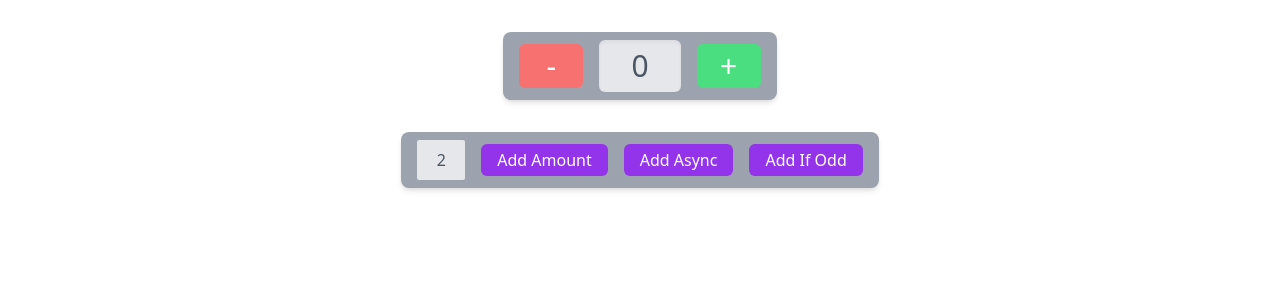
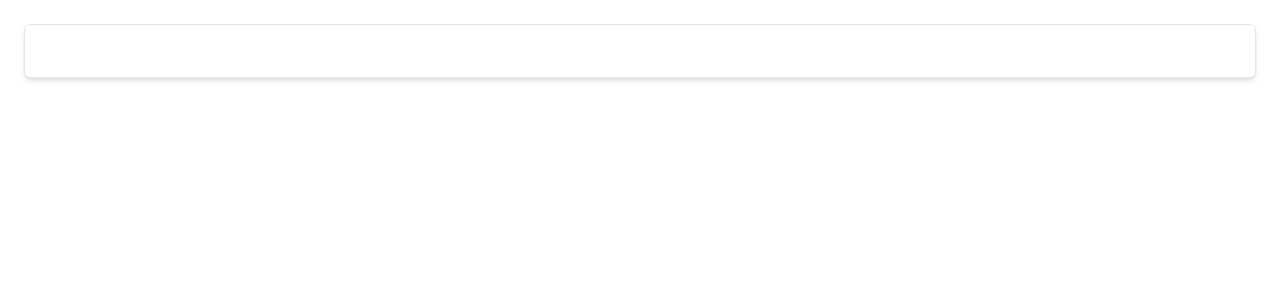
Before and after one commit to Kite1717/mustafafiratyilmaz-reactjs, a React (Vite) app: page / in a window 1280 px wide. Shown: the top 300 px of the page. Built offline with nearby package versions, Linux system fonts and the light colour scheme.

Commit message:
Refactor : code , Create : header, Update : env process

```diff
--- a/index.html
+++ b/index.html
@@ -6,7 +6,7 @@
     <meta name="viewport" content="width=device-width, initial-scale=1.0" />
     <title>Mustafa Firat YILMAZ Reactjs</title>
   </head>
-  <body>
+  <body class="bg-[#f2f2f2]">
     <div id="root"></div>
     <script type="module" src="/src/main.tsx"></script>
   </body>
--- a/package.json
+++ b/package.json
@@ -11,7 +11,6 @@
     "@reduxjs/toolkit": "^1.6.1",
     "@vitejs/plugin-react": "^1.3.2",
     "axios": "^0.27.2",
-    "dotenv": "^16.0.1",
     "react": "^18",
     "react-dom": "^18",
     "react-redux": "^7.2.6",
--- a/src/App.tsx
+++ b/src/App.tsx
@@ -1,10 +1,11 @@
 import React from "react";
+import Header from "./components/Header";
 import Counter from "./features/counter/Counter";
 
 function App(): JSX.Element {
   return (
     <div className="App">
-      <Counter />
+    <Header/>
     </div>
   );
 }
--- a/src/app/store.ts
+++ b/src/app/store.ts
@@ -1,6 +1,6 @@
-import { configureStore, ThunkAction, Action } from '@reduxjs/toolkit';
-import counterReducer from '../features/counter/counterSlice';
-import productReducer from '../features/product/productSlice';
+import { configureStore, ThunkAction, Action } from "@reduxjs/toolkit";
+import counterReducer from "../features/counter/counterSlice";
+import productReducer from "../features/product/productSlice";
 
 export const store = configureStore({
   reducer: {
--- /dev/null
+++ b/src/components/Header/index.tsx
@@ -0,0 +1,18 @@
+import React, { useState } from "react";
+
+const Header = (): JSX.Element => {
+  return (
+    <nav className="flex items-center justify-between flex-wrap bg-white p-3 mt-6 mx-6 shadow-md border rounded-md">
+      <span className="font-medium text-black text-xl tracking-tight italic text-white ml-2">
+        UPayments Store
+      </span>
+      <a
+        href="#"
+        className="font-medium text-black text-xl tracking-tight italic text-white mr-2"
+      >
+        Register
+      </a>
+    </nav>
+  );
+};
+export default Header;
--- a/src/core/config/index.ts
+++ b/src/core/config/index.ts
@@ -1 +1 @@
-export const apiBaseUrl: string = process.env.API_BASE_URL as string;
+export const apiBaseUrl: string = import.meta.env.API_BASE_URL as string;
--- a/src/core/httpClient/index.ts
+++ b/src/core/httpClient/index.ts
@@ -1,5 +1,5 @@
 /* eslint-disable camelcase */
-import { AxiosResponse } from "axios";
+import { AxiosRequestConfig, AxiosResponse } from "axios";
 import { apiBaseUrl } from "../config";
 
 interface Response<T> {
@@ -8,8 +8,7 @@ interface Response<T> {
   message: string;
   user_id: string;
 }
-
-const axios = require("axios").default;
+import axios from "axios";
 
 type Methods = "POST" | "GET" | "DELETE" | "PUT" | "PATCH";
 
@@ -48,7 +47,7 @@ class HttpClientService {
         data: config.body,
         params: config.params,
         responseType: config.responseType,
-      })
+      } as AxiosRequestConfig)
         .then((response: AxiosResponse) => {
           resolve(response.data as Response<T>);
         })
--- a/src/features/product/Product.tsx
+++ b/src/features/product/Product.tsx
@@ -3,7 +3,7 @@ import React, { useState} from "react";
 import { useAppSelector, useAppDispatch } from "../../app/hooks";
 import { selectProducts } from "./productSlice";
 
-export default function Counter(): JSX.Element {
+export default function Product(): JSX.Element {
   const products = useAppSelector(selectProducts);
   const dispatch = useAppDispatch();
 
--- /dev/null
+++ b/src/pages/HomePage/index.tsx
@@ -0,0 +1,17 @@
+import React, { useState } from "react";
+
+import { useAppSelector, useAppDispatch } from "../../app/hooks";
+
+
+const HomePage = (): JSX.Element =>{
+  const dispatch = useAppDispatch();
+  const [incrementAmount, setIncrementAmount] = useState("2");
+
+  const incrementValue = Number(incrementAmount) || 0;
+
+  return (
+    <div>
+     <HomePage/>
+    </div>
+  );
+}
```
Also changed, not shown: src/assets/upay-logo.png (added), 1 other file (tests, documents, lock files or other folders).
